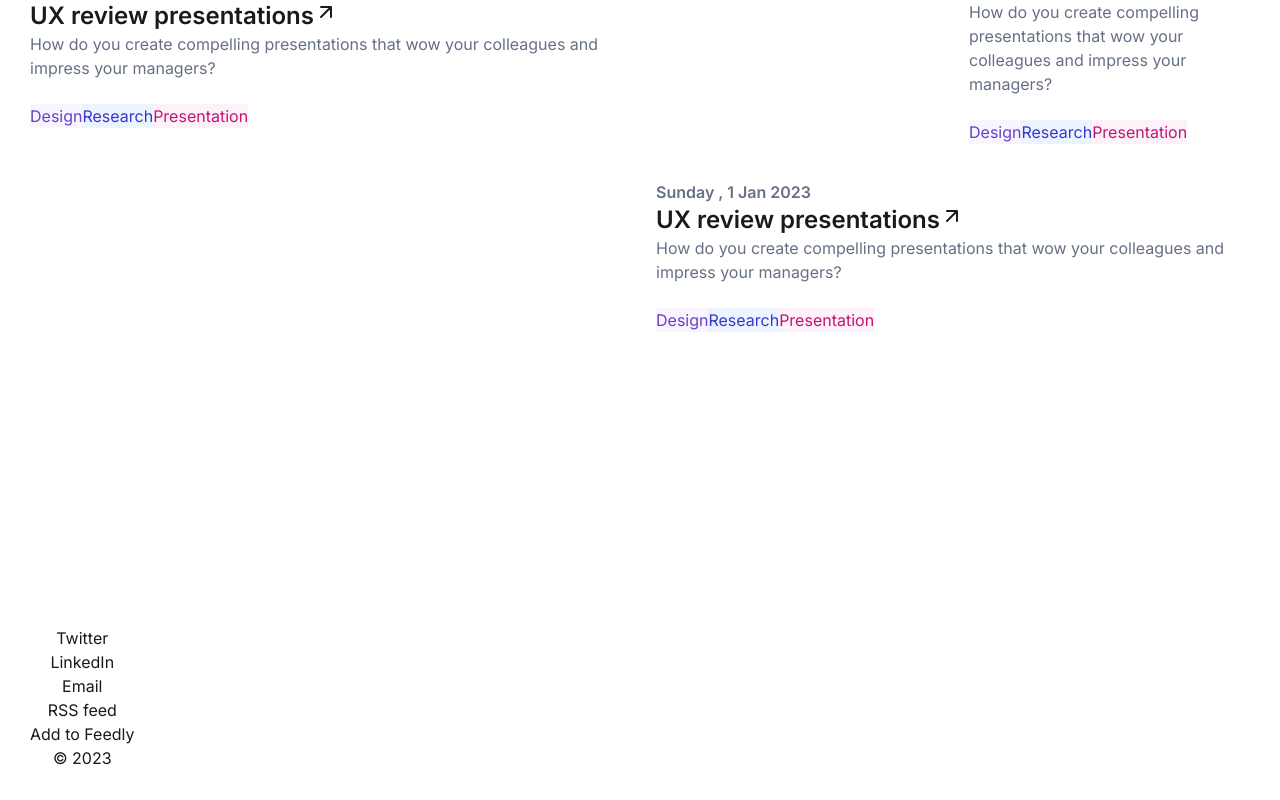
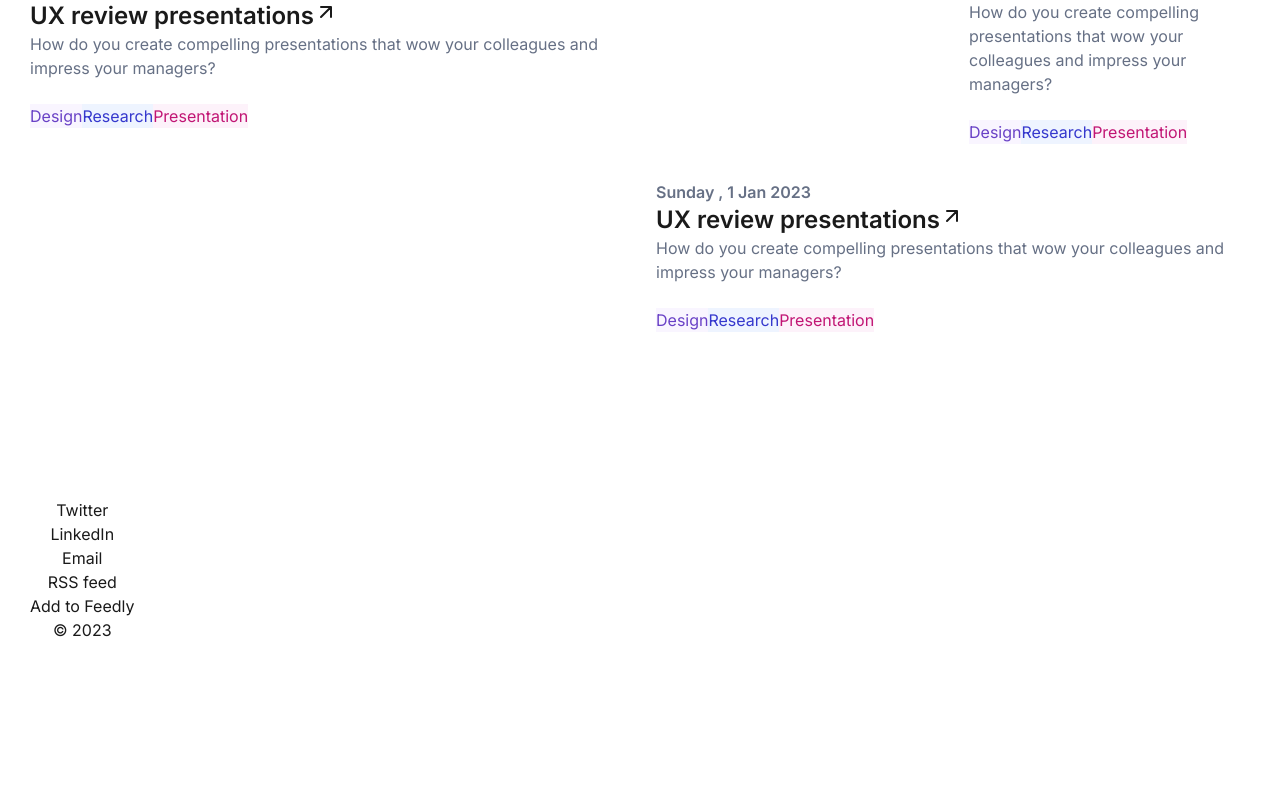
Before and after one commit to Roisfaozi/next-ai-blog, a Next.js app: page / in a window 1280 px wide. Shown: the part 938-1738 px from the top of the page. After the commit the page ends 1610 px from the top, so only its background shows below. Built offline with nearby package versions, Linux system fonts and the light colour scheme.

Commit message:
delete unused code

```diff
--- a/src/app/page.tsx
+++ b/src/app/page.tsx
@@ -1,16 +1,12 @@
 import Heading from './(Home)/Heading'
 import RecentBlog from './(Home)/RecentBlog'
-const red = 'blue'
 
 function Home() {
-  const bg = `bg-${red}-50`
   return (
     <div className="sm:py-[30px] py-24 flex-col justify-center items-start flex w-full">
       <Heading />
       <RecentBlog />
-      <div className={`w-full h-32 ${bg}`}>
 
-      </div>
     </div>
   )
 }
```
